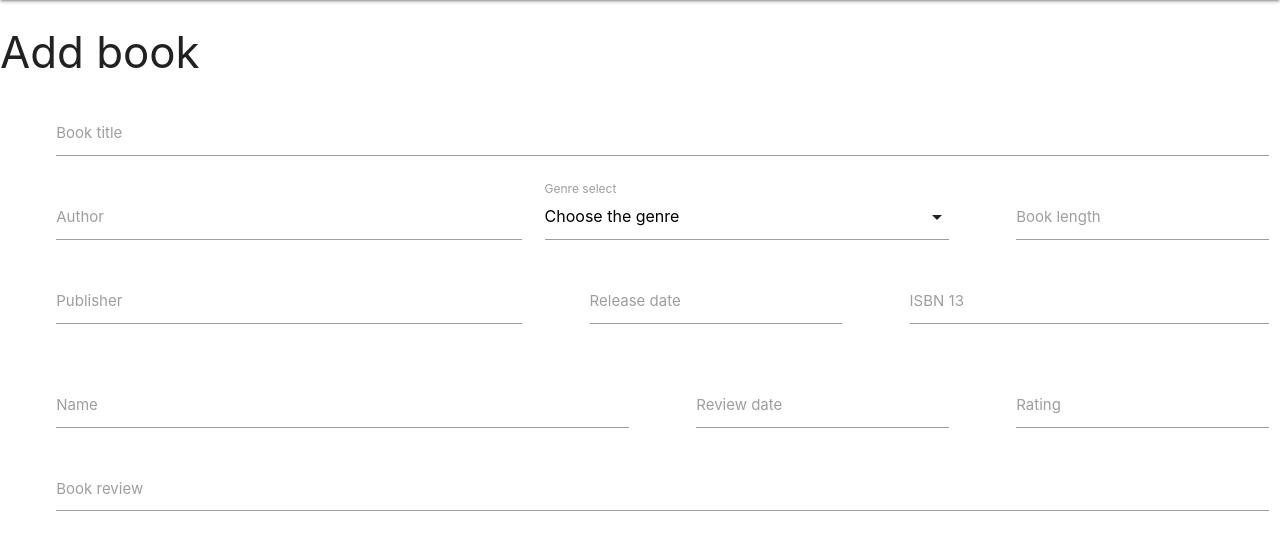
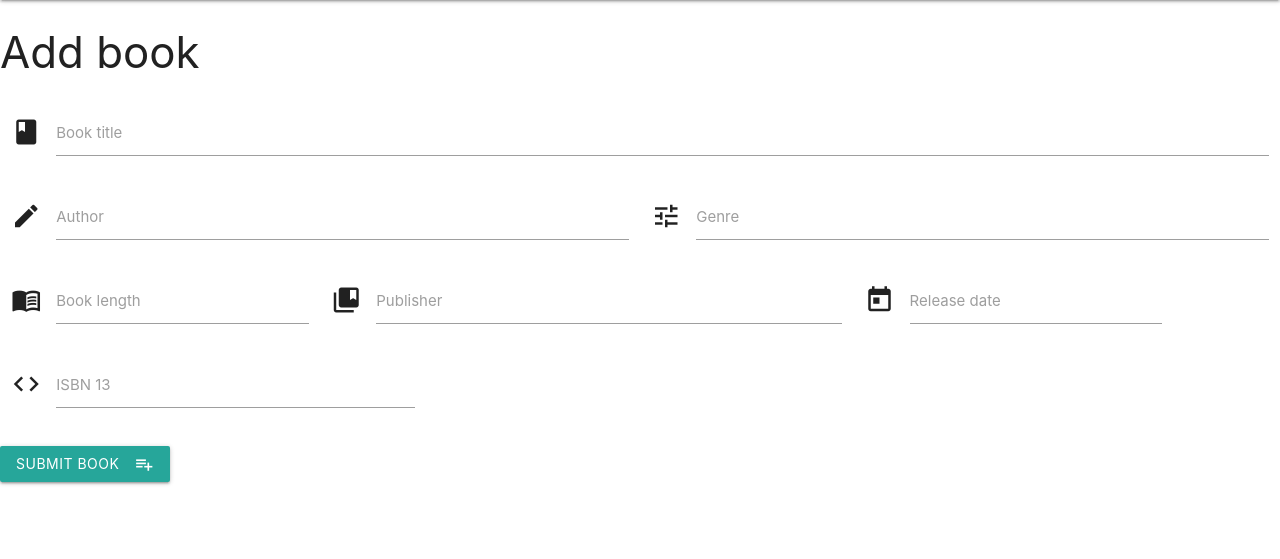
Before and after one commit to benm4ckenzie/assignment-three, a Flask app: page /add_book in a window 1280 px wide. Shown: the part 64-623 px from the top of the page. Run offline with Flask 2, Linux system fonts and the light colour scheme; data that the repository does not hold is empty; some libraries are stand-ins or nearby versions.

Commit message:
added post new book functionality

```diff
--- a/app.py
+++ b/app.py
@@ -25,7 +25,15 @@ def home():
 
 @app.route('/add_book')
 def add_book():
-    return render_template('addbook.html')
+    return render_template('addbook.html',
+    rating=mongo.db.rating.find())
+
+
+@app.route('/submit_book', methods=['POST'])
+def submit_book():
+    book = mongo.db.book
+    book.insert_one(request.form.to_dict())
+    return redirect(url_for('get_library'))
 
 
 if __name__ == '__main__':
--- a/templates/addbook.html
+++ b/templates/addbook.html
@@ -4,72 +4,52 @@
 <h3>Add book</h3>
 
 <div class="row">
-	<div action="" method="POST" class="col s12">
+	<form action="{{ url_for('submit_book') }}" method="POST" class="col s12">
 		<div class="row">
 			<div class="input-field col s12">
-				<i class="material-icons prefix">name</i>
+				<i class="material-icons prefix">book</i>
 				<input id="book_title" name="book_title" type="text" class="autocomplete">
 				<label for="autocomplete-input">Book title</label>
 			</div>
-			<div class="input-field col s5">
-				<i class="material-icons prefix">author</i>
+			<div class="input-field col s6">
+				<i class="material-icons prefix">create</i>
 				<input id="author_name" name="author_name" type="text" class="autocomplete">
 				<label for="autocomplete-input">Author</label>
 			</div>
-			<div class="input-field col s4">
-				<select>
-                    <option value="" disabled selected>Choose the genre</option>
-                    <option value="1">Option 1</option>
-                    <option value="2">Option 2</option>
-                    <option value="3">Option 3</option>
-                </select>
-				<label>Genre select</label>
+			<div class="input-field col s6">
+				<i class="material-icons prefix">tune</i>
+				<input id="genre_name" name="genre_name" type="text" class="autocomplete">
+				<label for="autocomplete-input">Genre</label>
 			</div>
 			<div class="input-field col s3">
-				<i class="material-icons prefix">author</i>
+				<i class="material-icons prefix">menu_book</i>
 				<input id="book_length" name="book_length" type="text" class="autocomplete">
 				<label for="autocomplete-input">Book length</label>
 			</div>
 			<div class="input-field col s5">
-				<i class="material-icons prefix">name</i>
+				<i class="material-icons prefix">collections_bookmark</i>
 				<input id="publisher_name" name="publisher_name" type="text" class="autocomplete">
 				<label for="autocomplete-input">Publisher</label>
 			</div>
-			<div class="input-field col s3">
-				<i class="material-icons prefix">name</i>
-				<input id="release_date" name="release_date" type="text" class="autocomplete">
+			<div id="matfix" class="input-field col s3">
+				<i class="material-icons prefix">today</i>
+				<input id="release_date" name="release_date" type="text" class="datepicker">
 				<label for="autocomplete-input">Release date</label>
 			</div>
 			<div class="input-field col s4">
-				<i class="material-icons prefix">name</i>
+				<i class="material-icons prefix">code</i>
 				<input id="isbn_13" name="isbn_13" type="text" class="autocomplete">
 				<label for="autocomplete-input">ISBN 13</label>
 			</div>
-		</div>
-		<div class="row">
-			<div class="input-field col s6">
-				<i class="material-icons prefix">author</i>
-				<input id="reader_name" name="reader_name" type="text" class="autocomplete">
-				<label for="autocomplete-input">Name</label>
-			</div>
-			<div class="input-field col s3">
-				<i class="material-icons prefix">name</i>
-				<input id="reader_review_date" name="reader_review_date" type="text" class="autocomplete">
-				<label for="autocomplete-input">Review date</label>
-			</div>
-			<div class="input-field col s3">
-				<i class="material-icons prefix">name</i>
-				<input id="reader_rating" name="reader_rating" type="text" class="autocomplete">
-				<label for="autocomplete-input">Rating</label>
-			</div>
-
-			<div class="input-field col s12">
-				<i class="material-icons prefix">author</i>
-				<textarea id="reader_comment" name="reader_comment" class="materialize-textarea"></textarea>
-				<label for="autocomplete-input">Book review</label>
+			<div class="row">
+				<div class="input-field col s12">
+					<button class="btn waves-effect waves-light" type="submit" name="action">
+                    Submit book<i class="material-icons right">playlist_add</i>
+                    </button>
+				</div>
 			</div>
 		</div>
-	</div>
+	</form>
 </div>
 
 
--- a/templates/index.html
+++ b/templates/index.html
@@ -34,8 +34,8 @@
 	</div>
 
 
-			{% block content %}
-			{% endblock %}
+	{% block content %}
+	{% endblock %}
 
 
 
@@ -47,6 +47,13 @@
             $('.dropdown-trigger').dropdown();
             $('.slider').slider();
             $('select').formSelect();
+            $('.datepicker').datepicker({
+                autoClose: true,
+                format: 'd mmmm, yyyy'
+            });
+            document.getElementById("matfix").addEventListener("click", function(e) {
+	        e.stopPropagation();
+            });
             });
 	</script>
 </body>
```
Also changed, not shown: templates/addreview.html (added, +60 -0 lines).
